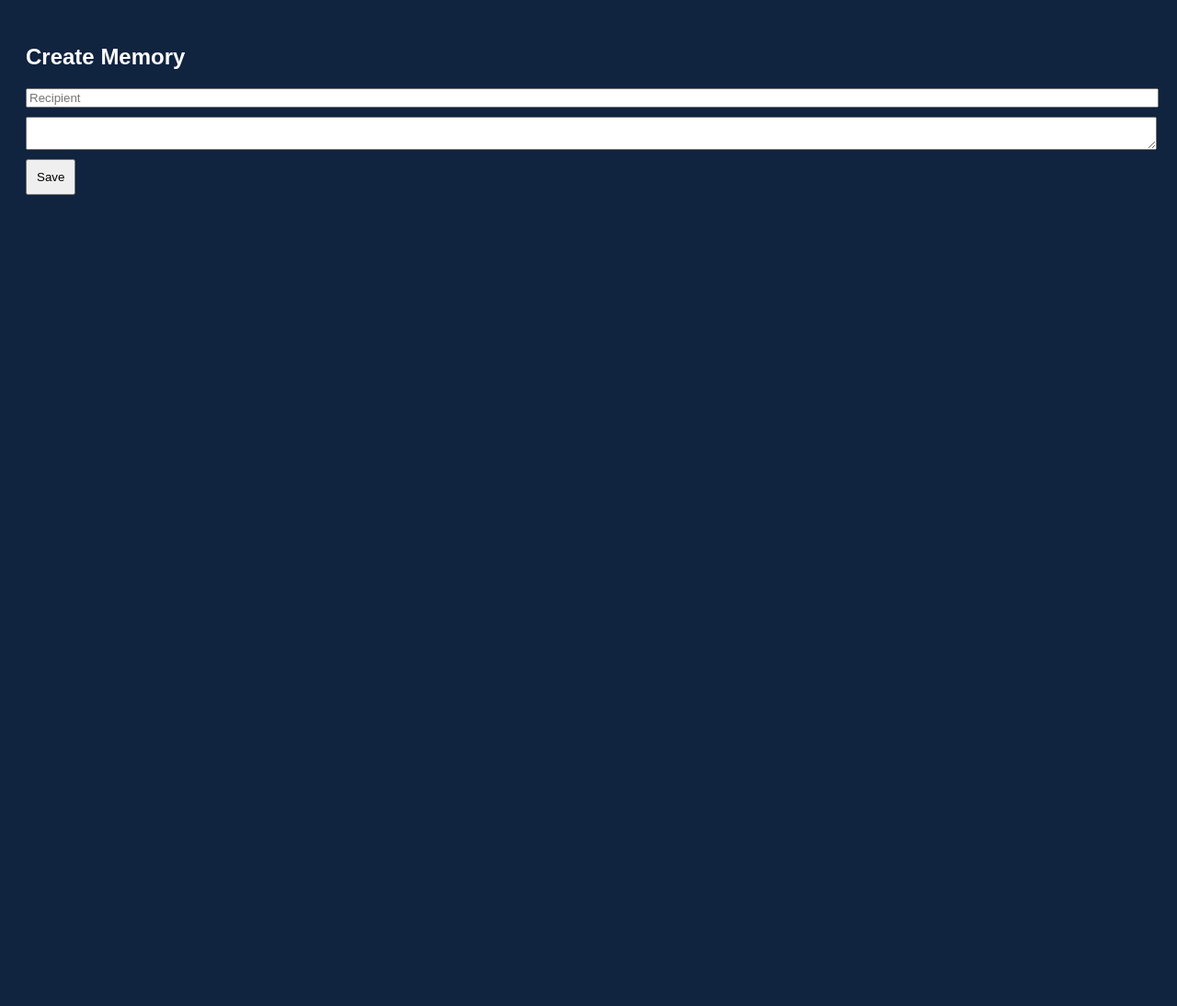
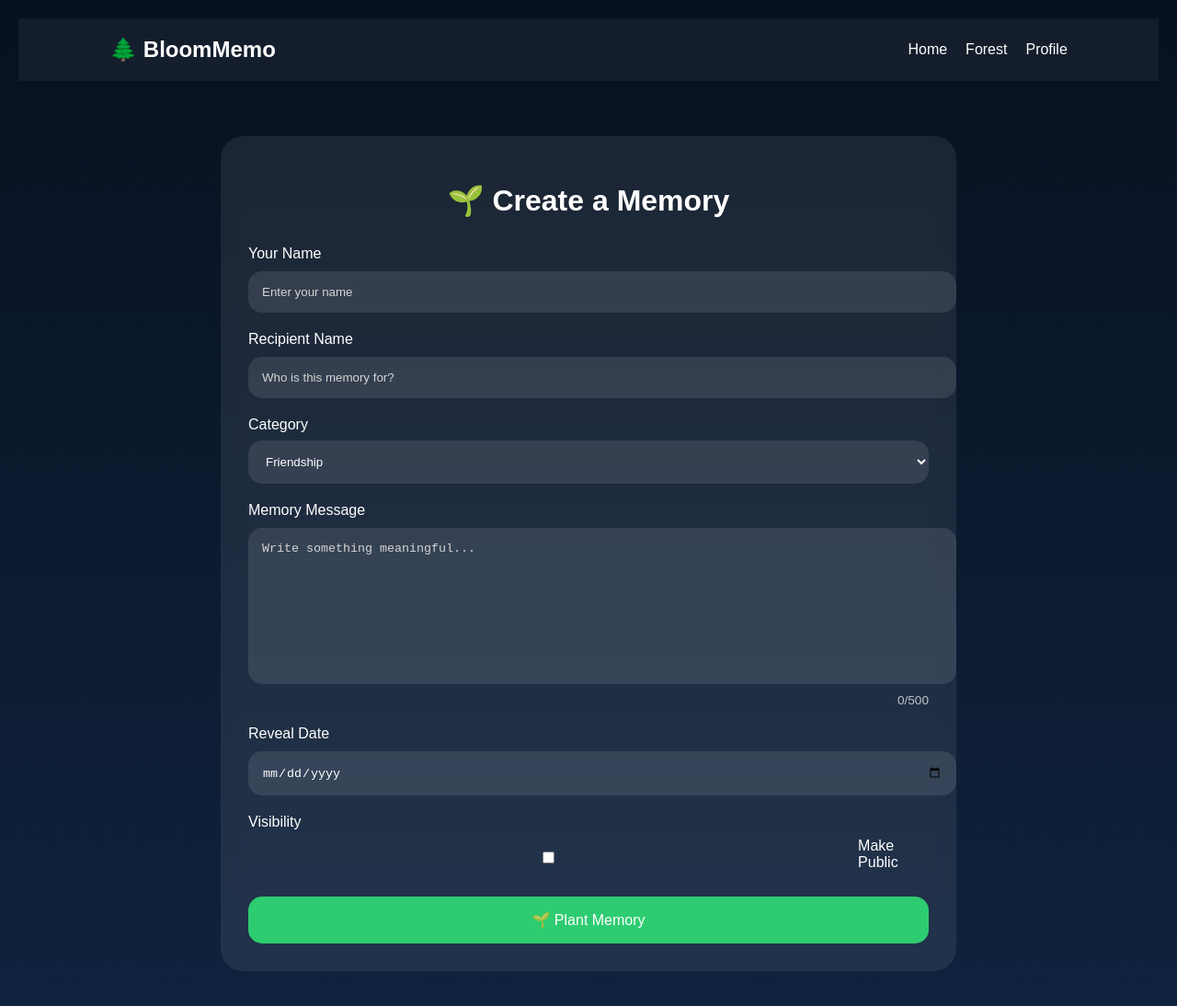
Before and after one commit to shaiktharimunnisha2002-max/Bloomemo, a plain HTML site: page create.html in a window 1280 px wide. Shown: the whole page at 92% size. Before the commit the page ends 800 px from the top, so only its background shows below. Drawn offline with Linux system fonts and the light colour scheme.

Commit message:
Update create.html

```diff
--- a/create.html
+++ b/create.html
@@ -1 +1,352 @@
-<!DOCTYPE html><html><head><title>Create</title><link rel='stylesheet' href='css/style.css'></head><body><h2>Create Memory</h2><input id='recipient' placeholder='Recipient'><textarea id='message'></textarea><button onclick='saveMemory()'>Save</button><script src='js/create.js'></script></body></html>
+<!DOCTYPE html>
+
+<html lang="en">
+
+<head>
+
+<meta charset="UTF-8">
+<meta name="viewport" content="width=device-width, initial-scale=1.0">
+
+<title>Create Memory | BloomMemo</title>
+
+<link rel="stylesheet" href="css/style.css">
+
+<style>
+
+body{
+background:linear-gradient(180deg,#07111f,#10233f);
+font-family:'Poppins',sans-serif;
+margin:0;
+color:white;
+}
+
+.navbar{
+display:flex;
+justify-content:space-between;
+align-items:center;
+padding:20px 8%;
+background:rgba(255,255,255,.05);
+backdrop-filter:blur(10px);
+}
+
+.logo{
+font-size:1.5rem;
+font-weight:700;
+}
+
+.nav-links{
+display:flex;
+gap:20px;
+}
+
+.nav-links a{
+color:white;
+text-decoration:none;
+}
+
+.container{
+max-width:800px;
+margin:40px auto;
+padding:20px;
+}
+
+.card{
+background:rgba(255,255,255,.08);
+padding:30px;
+border-radius:24px;
+backdrop-filter:blur(10px);
+}
+
+h1{
+text-align:center;
+margin-bottom:30px;
+}
+
+.form-group{
+margin-bottom:20px;
+}
+
+label{
+display:block;
+margin-bottom:8px;
+font-weight:500;
+}
+
+input,
+select,
+textarea{
+
+width:100%;
+padding:15px;
+
+border:none;
+border-radius:15px;
+
+background:rgba(255,255,255,.1);
+color:white;
+}
+
+textarea{
+height:140px;
+resize:none;
+}
+
+textarea::placeholder,
+input::placeholder{
+color:#d6d6d6;
+}
+
+.counter{
+text-align:right;
+font-size:.85rem;
+opacity:.7;
+margin-top:5px;
+}
+
+.toggle{
+display:flex;
+gap:10px;
+align-items:center;
+}
+
+.btn{
+width:100%;
+padding:16px;
+border:none;
+border-radius:15px;
+background:#2ecc71;
+color:white;
+font-size:1rem;
+cursor:pointer;
+transition:.3s;
+}
+
+.btn:hover{
+transform:translateY(-3px);
+}
+
+.success{
+display:none;
+margin-top:20px;
+padding:15px;
+background:#1f7a45;
+border-radius:12px;
+}
+
+@media(max-width:768px){
+
+.navbar{
+flex-direction:column;
+gap:15px;
+}
+
+.nav-links{
+flex-wrap:wrap;
+justify-content:center;
+}
+
+}
+
+</style>
+
+</head>
+
+<body>
+
+<nav class="navbar">
+
+<div class="logo">
+🌲 BloomMemo
+</div>
+
+<div class="nav-links">
+<a href="index.html">Home</a>
+<a href="forest.html">Forest</a>
+<a href="profile.html">Profile</a>
+</div>
+
+</nav>
+
+<div class="container">
+
+<div class="card">
+
+<h1>🌱 Create a Memory</h1>
+
+<form id="memoryForm">
+
+<div class="form-group">
+
+<label>Your Name</label>
+
+<input
+type="text"
+id="sender"
+placeholder="Enter your name"
+required>
+
+</div>
+
+<div class="form-group">
+
+<label>Recipient Name</label>
+
+<input
+type="text"
+id="recipient"
+placeholder="Who is this memory for?"
+required>
+
+</div>
+
+<div class="form-group">
+
+<label>Category</label>
+
+<select id="category">
+
+<option>Friendship</option>
+<option>Love</option>
+<option>Family</option>
+<option>Achievement</option>
+<option>Birthday</option>
+<option>Memorial</option>
+
+</select>
+
+</div>
+
+<div class="form-group">
+
+<label>Memory Message</label>
+
+<textarea
+id="message"
+maxlength="500"
+placeholder="Write something meaningful..."></textarea>
+
+<div class="counter">
+<span id="charCount">0</span>/500
+</div>
+
+</div>
+
+<div class="form-group">
+
+<label>Reveal Date</label>
+
+<input
+type="date"
+id="revealDate">
+
+</div>
+
+<div class="form-group">
+
+<label>Visibility</label>
+
+<div class="toggle">
+
+<input
+type="checkbox"
+id="publicMemory">
+
+<label for="publicMemory">
+Make Public
+</label>
+
+</div>
+
+</div>
+
+<button
+type="submit"
+class="btn">
+
+🌱 Plant Memory
+
+</button>
+
+</form>
+
+<div
+id="success"
+class="success">
+
+Memory created successfully.
+
+</div>
+
+</div>
+
+</div>
+
+<script>
+
+const message =
+document.getElementById("message");
+
+const charCount =
+document.getElementById("charCount");
+
+message.addEventListener(
+"input",
+()=>{
+charCount.textContent =
+message.value.length;
+}
+);
+
+document
+.getElementById("memoryForm")
+.addEventListener(
+"submit",
+function(e){
+
+e.preventDefault();
+
+const memory={
+
+sender:
+document.getElementById("sender").value,
+
+recipient:
+document.getElementById("recipient").value,
+
+category:
+document.getElementById("category").value,
+
+message:
+document.getElementById("message").value,
+
+revealDate:
+document.getElementById("revealDate").value,
+
+public:
+document.getElementById("publicMemory").checked,
+
+createdAt:
+new Date().toISOString()
+
+};
+
+localStorage.setItem(
+"memory_"+Date.now(),
+JSON.stringify(memory)
+);
+
+document.getElementById(
+"success"
+).style.display="block";
+
+this.reset();
+
+charCount.textContent="0";
+
+});
+
+</script>
+
+</body>
+
+</html>
```
